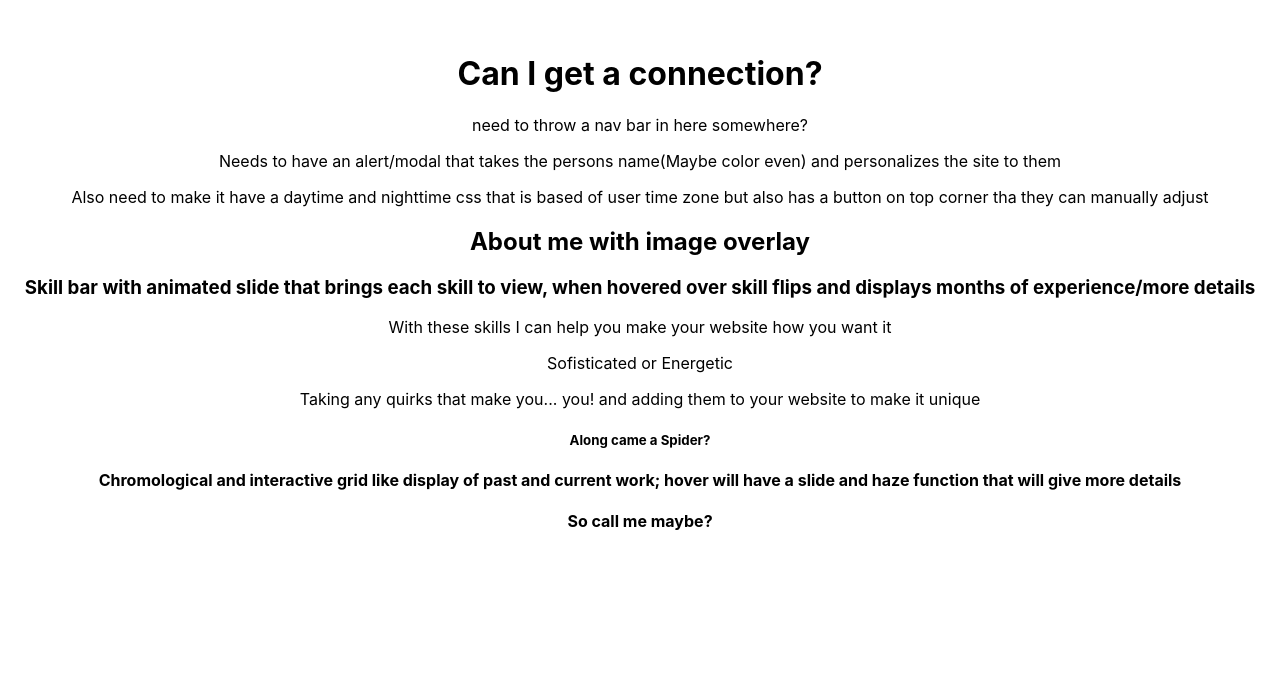
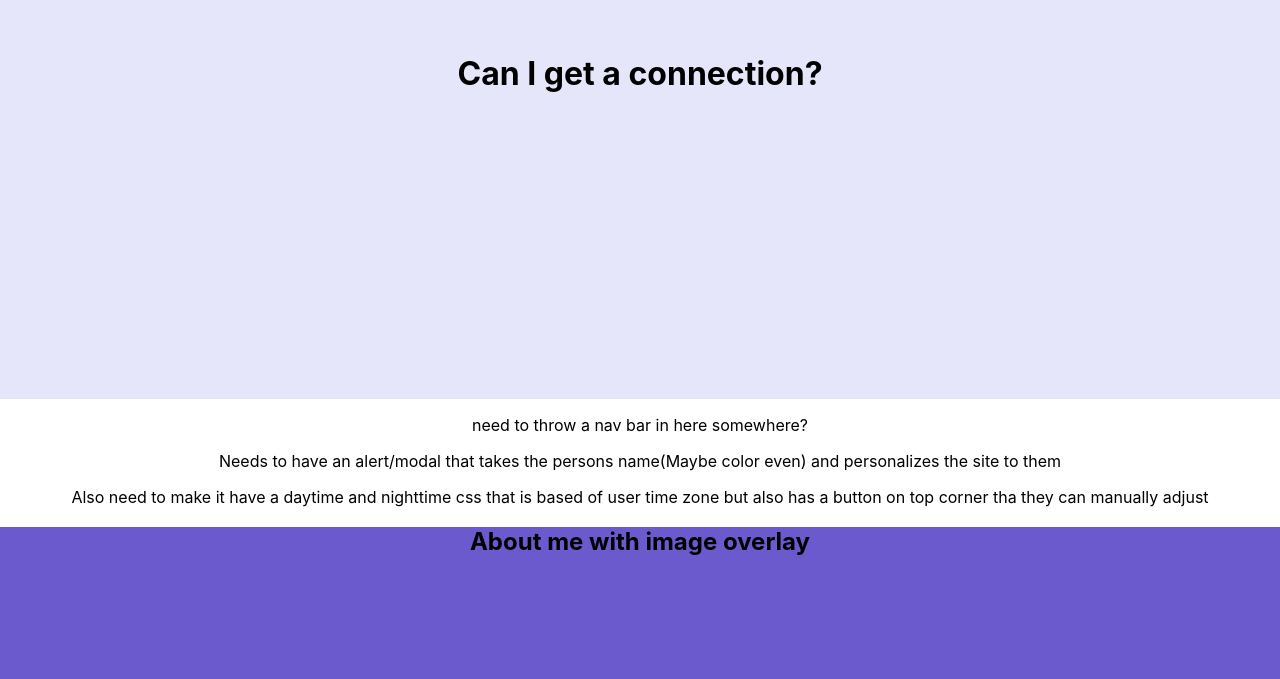
Before and after one commit to StanleyE/Portfolio-React, a React (Create React App) app: page / in a window 1280 px wide. Shown: the part 121-800 px from the top of the page. Built offline with nearby package versions, Linux system fonts and the light colour scheme; grey boxes are pictures that could not be loaded.

Commit message:
more rough draft adjustments

```diff
--- a/src/App.css
+++ b/src/App.css
@@ -13,3 +13,27 @@
   font-size: calc(10px + 2vmin); */
   color: black;
 }
+
+.videoheader {
+  background-color: lavender;
+  height: 65vh;
+}
+
+.aboutMain {
+  background-color: slateblue;
+  height: 50vh;
+  margin-top: 10px;
+}
+
+.skillsMain {
+  background-color:lightcyan;
+  height: 25vh;
+  margin-top: 69px;
+}
+
+
+.callMeMaybe {
+  background-color: lavenderblush;
+  margin-bottom:0;
+  height: 20vh;
+}
--- a/src/App.js
+++ b/src/App.js
@@ -27,7 +27,9 @@ class App extends Component {
           <p>Taking any quirks that make you... you! and adding them to your website to make it unique</p>
           {/* "Unique" will be further down and spider will swing down and give a heart emoji */}
           <h5>Along came a Spider?</h5>
+          {/* Go to "new page for more indepth info on projects?" */}
           <ProjectBoard />
+          {/* Make this seem like a new page to get conact info*/}
           <Contact />
         </header>
       </div>
--- a/src/components/About.js
+++ b/src/components/About.js
@@ -9,7 +9,7 @@ class About extends Component {
 
     render() {
         return (
-            <div>
+            <div className="aboutMain">
                 <h2>About me with image overlay</h2>
             </div>
         );
--- a/src/components/Contact.js
+++ b/src/components/Contact.js
@@ -3,7 +3,7 @@ import React, { Component } from 'react';
 class Contact extends Component {
     render() {
         return (
-            <div>
+            <div className="callMeMaybe">
                 <h4>So call me maybe?</h4>
             </div>
         );
--- a/src/components/Skills.js
+++ b/src/components/Skills.js
@@ -3,7 +3,7 @@ import React, { Component } from 'react';
 class Skills extends Component {
     render() {
         return (
-            <div>
+            <div className="skillsMain">
                 <h3>Skill bar with animated slide that brings each skill to view, when hovered over skill flips and displays months of experience/more details</h3>
             </div>
         );
```
Also changed, not shown: src/App.scss (added), 1 other file (tests, documents, lock files or other folders).
